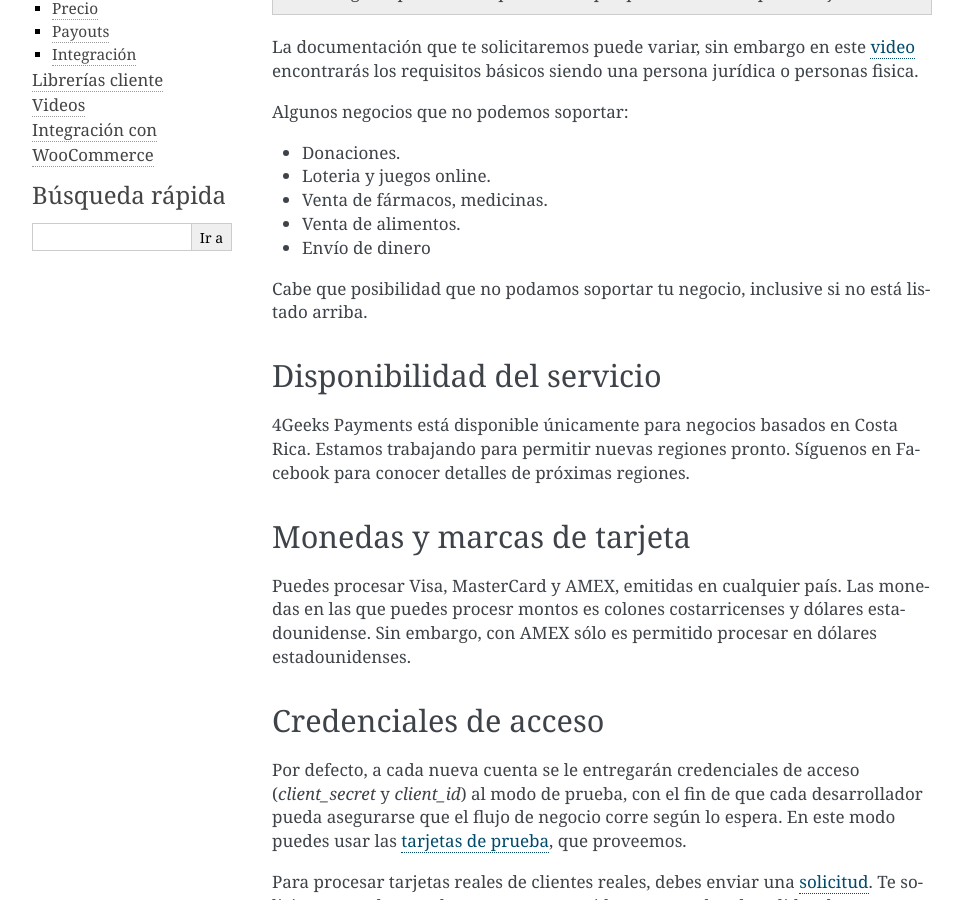
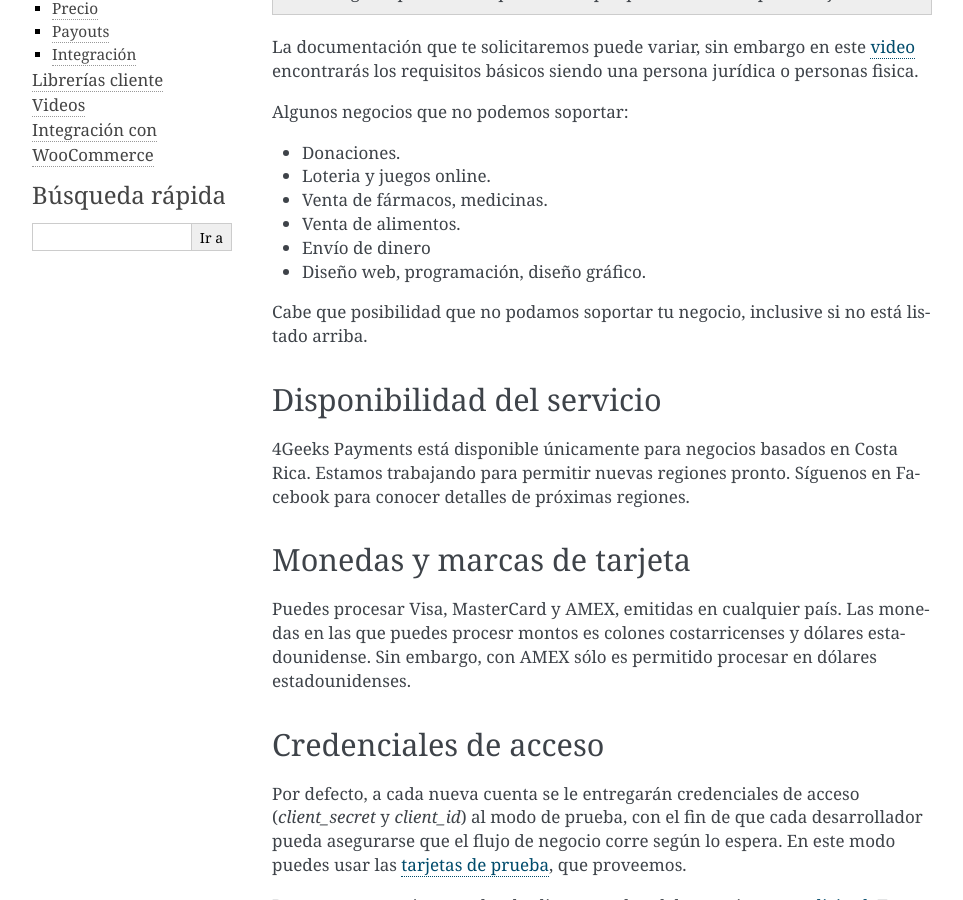
Before and after one commit to ArivazhaganArul/gpayments-support, a Sphinx documentation site: the page built from source/iniciar.rst, in a window 1280 px wide and 900 px high, scrolled down 629 px. Shown: the whole window, without its empty margins (148-1111 px from the left). Built offline with Sphinx 7.4.7, drawn with Linux system fonts in a browser that asks for light colours.

Commit message:
Update iniciar.rst

```diff
--- a/source/iniciar.rst
+++ b/source/iniciar.rst
@@ -28,6 +28,7 @@
 * Venta de fármacos, medicinas.
 * Venta de alimentos.
 * Envío de dinero
+* Diseño web, programación, diseño gráfico.
 
 Cabe que posibilidad que no podamos soportar tu negocio, inclusive si no está listado arriba.
 
```
